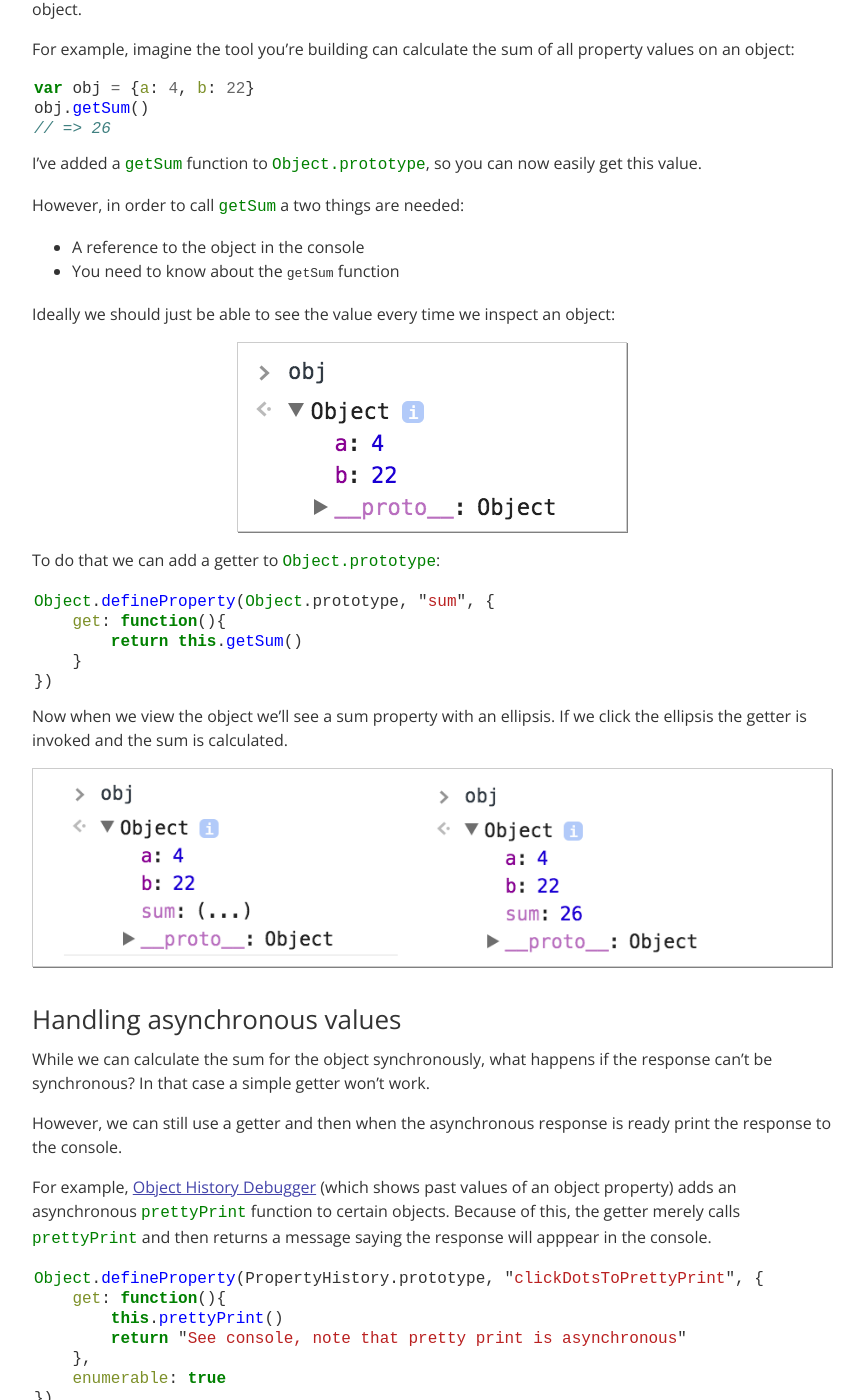
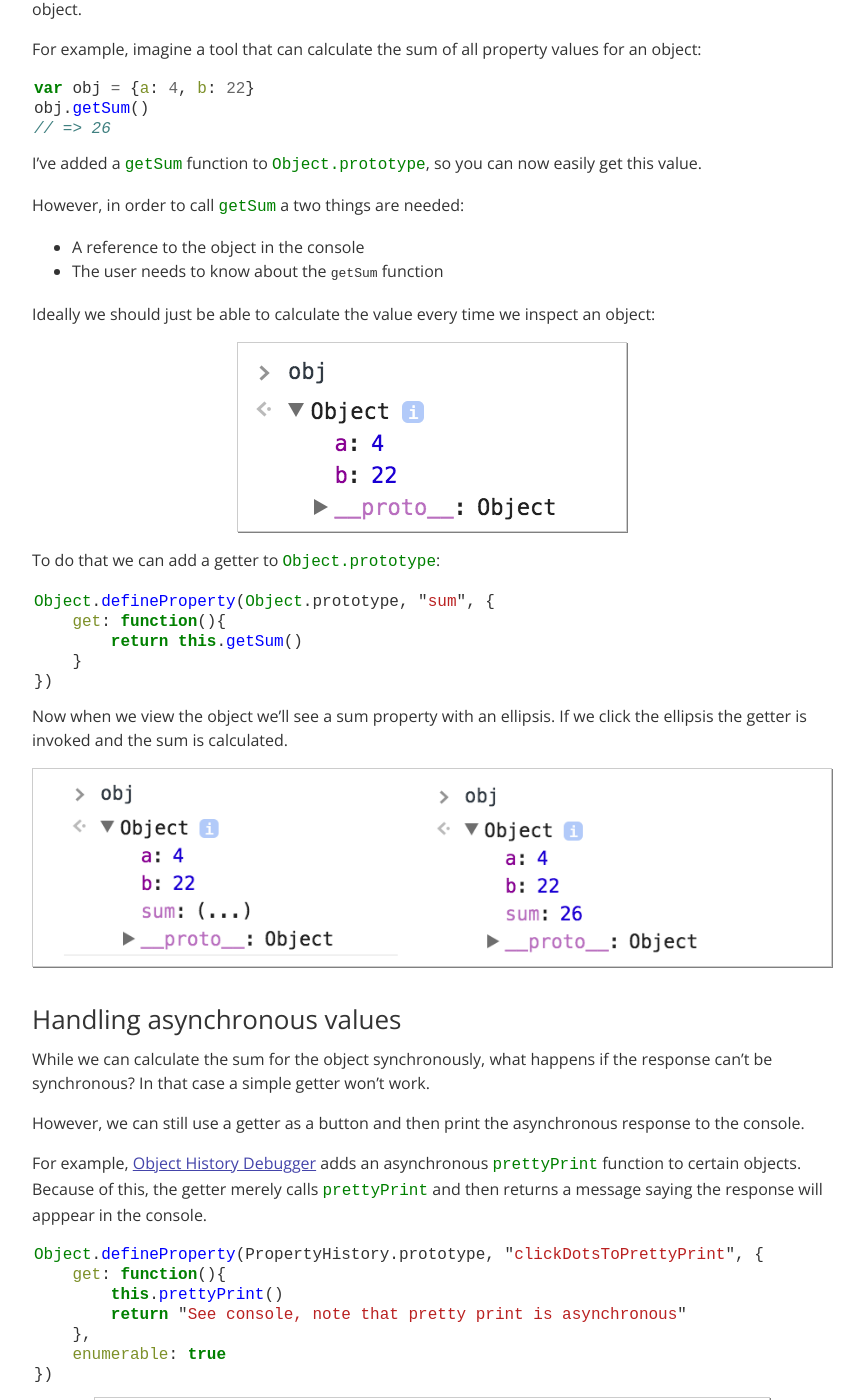
Before and after one commit to mattzeunert/mattzeunert.github.io, a Jekyll site: the page built from _posts/2017-01-22-simulating-buttons-in-chrome-object-inspector.md, in a window 1280 px wide and 1400 px high, scrolled down 269 px. Shown: the whole window, without its empty margins (106-970 px from the left). Built offline with Jekyll 4.4.1, drawn with Linux system fonts in a browser that asks for light colours; nearby versions of some CDN libraries; comment, search, counter and statistics services are not loaded; some of the changed text lies outside the part shown.

Commit message:
Tweak post.

```diff
--- a/_posts/2017-01-22-simulating-buttons-in-chrome-object-inspector.md
+++ b/_posts/2017-01-22-simulating-buttons-in-chrome-object-inspector.md
@@ -6,7 +6,7 @@ date: 2017-01-22
 
 When building developer tools it's sometimes useful to let developers request more information about an object.
 
-For example, imagine the tool you're building can calculate the sum of all property values on an object:
+For example, imagine a tool that can calculate the sum of all property values for an object:
 
 {% highlight javascript %}
 var obj = {a: 4, b: 22}
@@ -19,9 +19,9 @@ I've added a `getSum` function to `Object.prototype`, so you can now easily get
 However, in order to call `getSum` a two things are needed:
 
 - A reference to the object in the console
-- You need to know about the `getSum` function
+- The user needs to know about the `getSum` function
 
-Ideally we should just be able to see the value every time we inspect an object:
+Ideally we should just be able to calculate the value every time we inspect an object:
 
 ![](/img/blog/object-inspector-buttons/object-inspector.png)
 
@@ -43,9 +43,9 @@ Now when we view the object we'll see a sum property with an ellipsis. If we cli
 
 While we can calculate the sum for the object synchronously, what happens if the response can't be synchronous? In that case a simple getter won't work.
 
-However, we can still use a getter and then when the asynchronous response is ready print the response to the console.
+However, we can still use a getter as a button and then print the asynchronous response to the console.
 
-For example, [Object History Debugger](https://github.com/mattzeunert/Object-History-Debugger) (which shows past values of an object property) adds an asynchronous `prettyPrint` function to certain objects. Because of this, the getter merely calls `prettyPrint` and then returns a message saying the response will apppear in the console.
+For example, [Object History Debugger](https://github.com/mattzeunert/Object-History-Debugger) adds an asynchronous `prettyPrint` function to certain objects. Because of this, the getter merely calls `prettyPrint` and then returns a message saying the response will apppear in the console.
 
 {% highlight javascript %}
 Object.defineProperty(PropertyHistory.prototype, "clickDotsToPrettyPrint", {
@@ -59,7 +59,7 @@ Object.defineProperty(PropertyHistory.prototype, "clickDotsToPrettyPrint", {
 
 ![](/img/blog/object-inspector-buttons/click-dots.png)
 
-Then the requested information appears:
+Shortly after the user clicks on the ellipsis the requested information appears:
 
 ![](/img/blog/object-inspector-buttons/console-output.png)
 
@@ -67,13 +67,13 @@ This is a bit hacky, since the object inspector isn't designed to let you build
 
 ## Asynchronous values without printing to the console
 
-Printing to the console made sense for a property value history, but if you'd rather keep the value in the inspector there is a way that sort of works.
+Printing to the console made sense for the example above, but if you'd rather keep the value in the inspector there is a way that sort of works.
 
 We can return a new getter that the user needs to manually click until the response is ready. Because of the manual user interaction that's required I think this is only viable if the response becomes available in less than half a second. Otherwise the user would have to click again and again and again.
 
 ![](/img/blog/object-inspector-buttons/nested-getters.png)
 
-The UX here is pretty terrible, but here's the code anyway:
+Here's the code, even though the UX is pretty terrible:
 
 {% highlight javascript %}
 var obj = {}
```
Also changed, not shown: img/blog/object-inspector-buttons/console-output.png.
